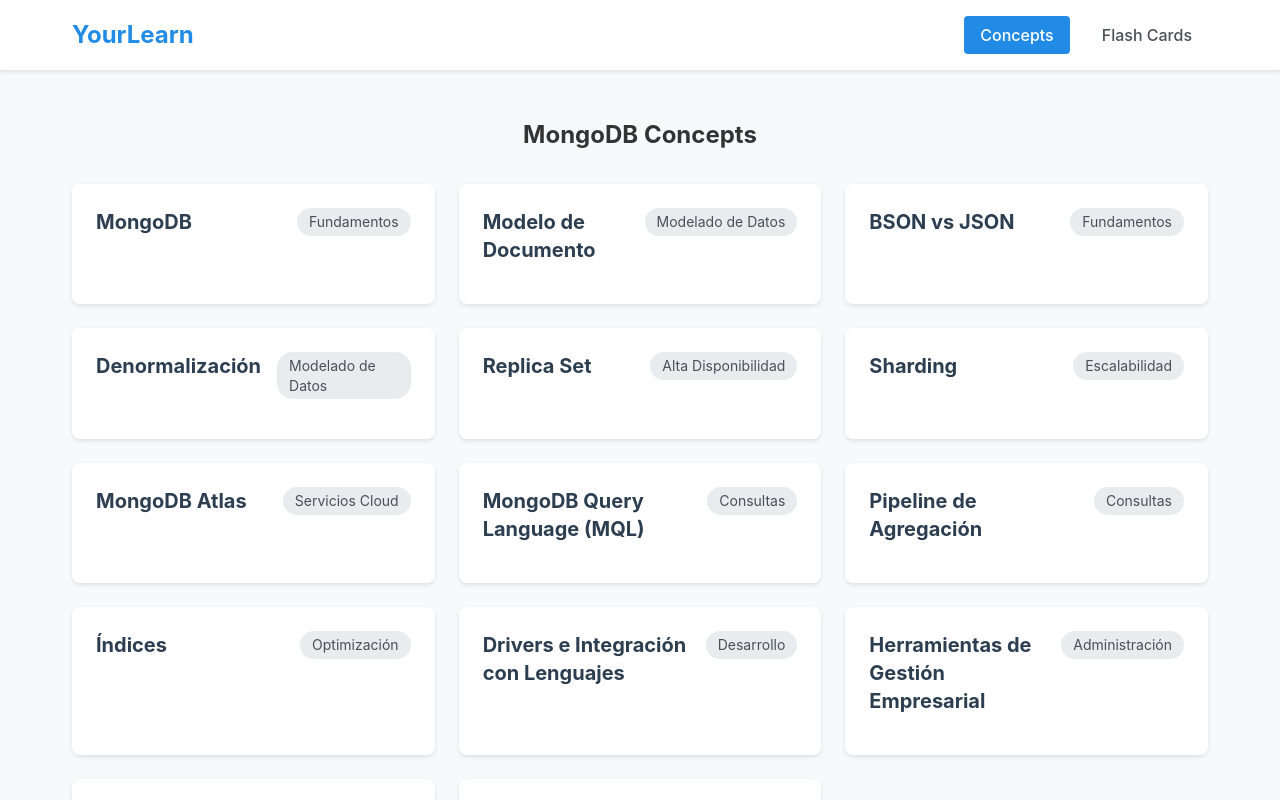
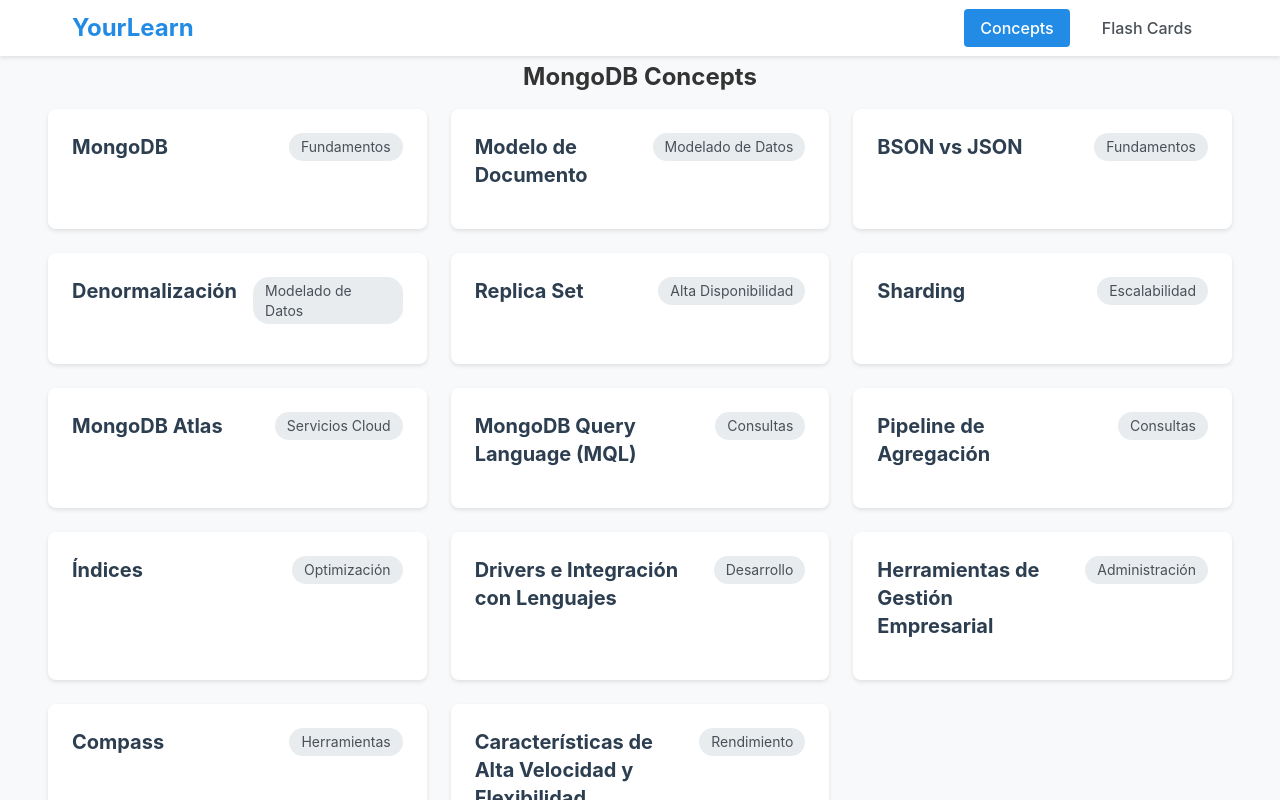
Before and after one commit to AmOrFeU86/you-learn, an Angular app: page /concepts in a window 1280 px wide. Shown: the top 800 px of the page. Built offline with nearby package versions, Linux system fonts and the light colour scheme.

Commit message:
fix: adjust layout and scrolling behavior - Fixed header positioning - Improved main content scroll - Adjusted spacing in concept list

```diff
--- a/src/app/app.component.scss
+++ b/src/app/app.component.scss
@@ -1,6 +1,28 @@
 .app-container {
-  min-height: 100vh;
+  height: 100vh;
+  display: flex;
+  flex-direction: column;
   background: #f8f9fa;
+  overflow: hidden;
+  position: relative;
+}
+
+app-nav-header {
+  position: fixed;
+  top: 0;
+  left: 0;
+  right: 0;
+  z-index: 100;
+}
+
+main {
+  flex: 1;
+  overflow-y: auto;
+  overflow-x: hidden;
+  padding: 1rem;
+  margin-top: 56px;
+  position: relative;
+  height: calc(100vh - 56px);
 }
 
 header {
@@ -14,7 +36,3 @@
     color: #2c3e50;
   }
 }
-
-main {
-  padding-top: 1rem;
-}
--- a/src/app/components/concept-list/concept-list.component.scss
+++ b/src/app/components/concept-list/concept-list.component.scss
@@ -1,12 +1,14 @@
 .concept-list-container {
-  padding: 2rem;
-  max-width: 1200px;
-  margin: 0 auto;
+  padding: 1rem;
+  display: flex;
+  flex-direction: column;
+  gap: 1rem;
 
   h1 {
     text-align: center;
+    margin: 0;
+    flex-shrink: 0;
     color: #333;
-    margin-bottom: 2rem;
     font-size: 1.5rem;
   }
 }
@@ -15,8 +17,7 @@
   display: grid;
   grid-template-columns: repeat(3, 1fr);
   gap: 1.5rem;
-  max-width: 1200px;
-  margin: 0 auto;
+  padding: 0 1rem;
 }
 
 .concept-card {
@@ -91,12 +92,11 @@
 }
 
 .concept-detail {
+  height: 100%;
+  overflow-y: auto;
+  padding: 2rem;
   max-width: 800px;
   margin: 0 auto;
-  background: white;
-  border-radius: 8px;
-  box-shadow: 0 2px 4px rgba(0, 0, 0, 0.1);
-  padding: 2rem;
 
   .back-button {
     background: none;
@@ -116,10 +116,16 @@
   }
 
   .concept-content {
+    background: white;
+    border-radius: 8px;
+    box-shadow: 0 2px 4px rgba(0, 0, 0, 0.1);
+    padding: 2rem;
+
     h1 {
       margin: 0 0 1rem 0;
       font-size: 2rem;
       color: #212529;
+      text-align: left;
     }
 
     .category {
--- a/src/app/components/nav-header/nav-header.component.scss
+++ b/src/app/components/nav-header/nav-header.component.scss
@@ -2,9 +2,13 @@
   background: white;
   box-shadow: 0 2px 4px rgba(0, 0, 0, 0.1);
   padding: 1rem 0;
+  height: 56px;
+  display: flex;
+  align-items: center;
   position: sticky;
   top: 0;
   z-index: 100;
+  overflow: hidden; /* Add this line to hide scroll */
 }
 
 .nav-content {
@@ -14,6 +18,7 @@
   display: flex;
   justify-content: space-between;
   align-items: center;
+  width: 100%;
 }
 
 .logo {
--- a/src/styles.scss
+++ b/src/styles.scss
@@ -9,6 +9,7 @@
   height: 100%;
   margin: 0;
   padding: 0;
+  overflow: hidden; /* Add this to prevent body scroll */
 }
 
 body {
```
